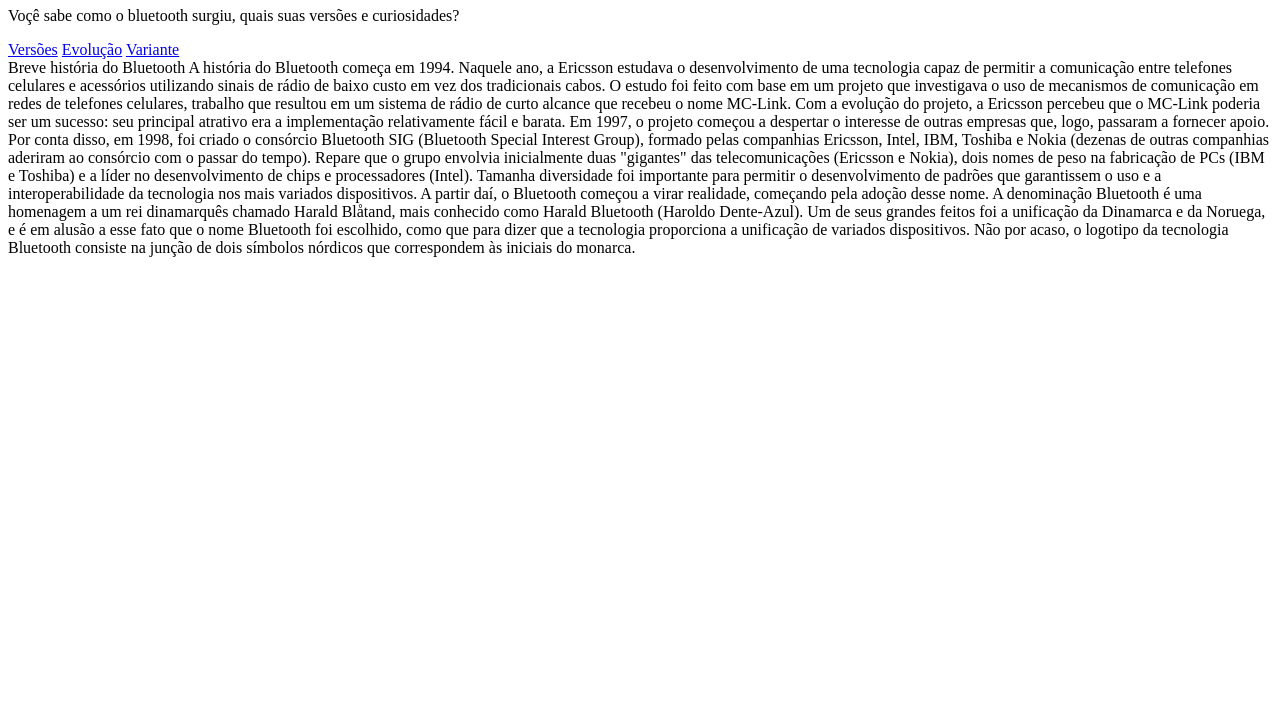
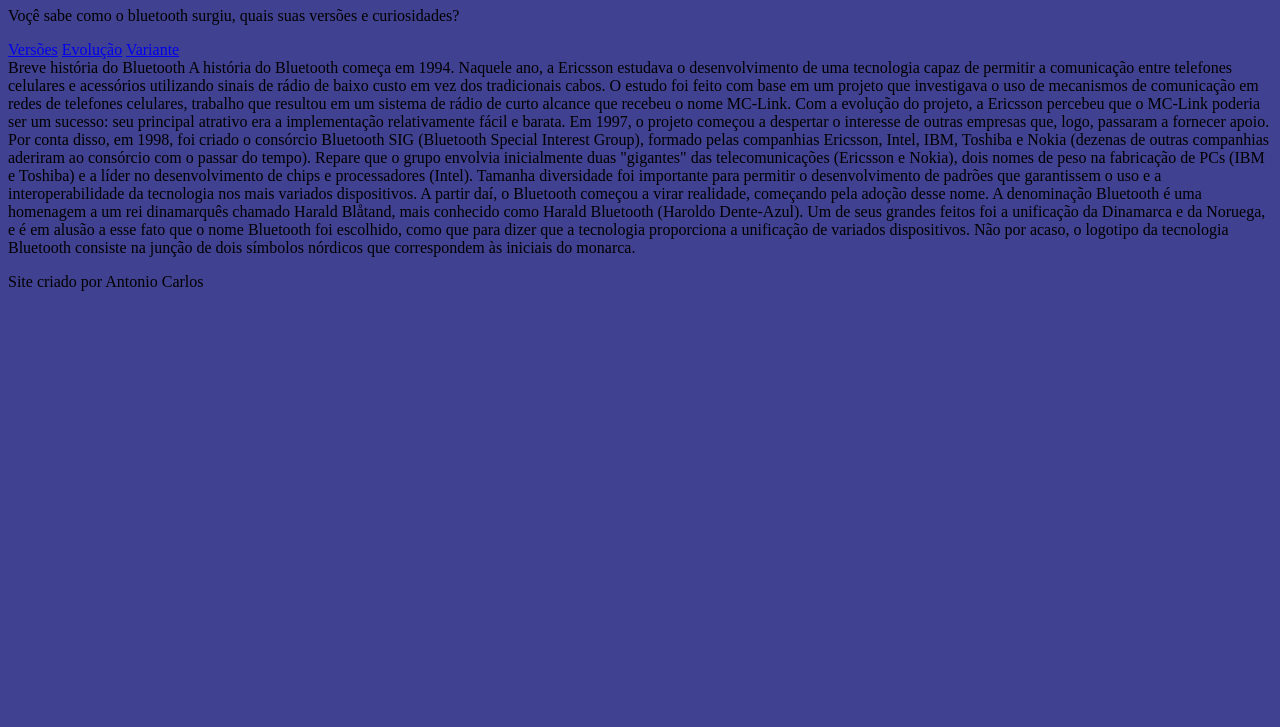
Before and after one commit to antoniocarlosdiniz8/projeto-bluetooth, a plain HTML site: page index.html in a window 1280 px wide. Shown: the part 73-800 px from the top of the page. Drawn offline with Linux system fonts and the light colour scheme.

Commit message:
criei meu css

```diff
--- /dev/null
+++ b/estilo.css
@@ -0,0 +1,5 @@
+@charset "UTF-8";
+
+body{
+    background-color: rgb(65, 65, 145);
+}
--- a/index.html
+++ b/index.html
@@ -5,6 +5,8 @@
     <meta http-equiv="X-UA-Compatible" content="IE=edge">
     <meta name="viewport" content="width=device-width, initial-scale=1.0">
     <title>Bluetooth</title>
+    <link rel="shortcut icon" href="imagem/icons8-bluetooth-48.png" type="image/x-icon">
+    <link rel="stylesheet" href="estilo.css">
 </head>
 <body>
     <header>
@@ -32,7 +34,7 @@
         </article>
     </main>
     <footer>
-        <p></p>
+        <p>Site criado por Antonio Carlos</p>
     </footer>
 
 </body>
```
Also changed, not shown: imagem/icons8-bluetooth-48.png (added).
